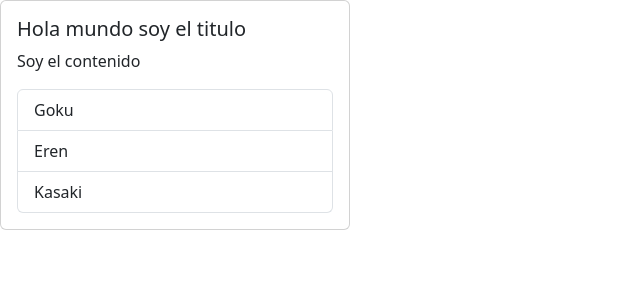
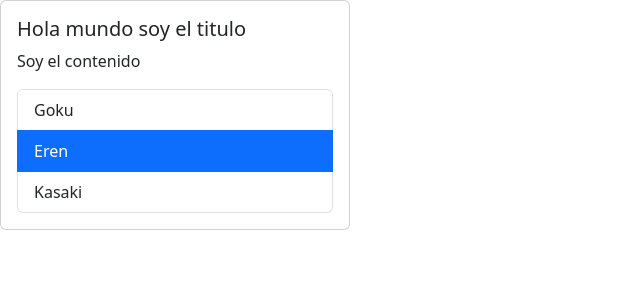
Before and after one commit to Jegis9/REACT-HolaMundo, a React (Vite) app in the folder react-app/: page / in a window 1280 px wide. Shown: the top 300 px of the page, without its empty margins (0-640 px from the left). Built offline with nearby package versions, Linux system fonts and the light colour scheme.

Commit message:
Gestion de estados

```diff
--- a/react-app/src/components/List.tsx
+++ b/react-app/src/components/List.tsx
@@ -1,22 +1,27 @@
+import { useState } from "react";
+
 type Props = {
   data: string[];
 };
 
 export default function List({ data }: Props) {
-  // SE CREA UNA FUNCION PARA PODER ENVIAR EL PARAMETRO
-  const handleClick = (e: string) => {
-    console.log(e);
+  //MANEJO DE ESTADO, QUE SIRVE PARA PODER DEFINIR EL VALOR INICIAL, NO DEBE DE CAMBIAR
+  const [index, setIndex] = useState(1);
+
+  //CUANDO SE HACE CLIC TOMA EL VALOR INDEX DEL ELEMENTO SELECCIONADO
+  const handleClick = (i: number) => {
+    setIndex(i);
   };
 
   return (
     <ul className="list-group">
-      {data.map((element) => (
+      {data.map((element, i) => (
         <li
-          //   SE LLAMA A LA FUNCION Y SE LE ENVIA COMO PARAMETRO EL ELEMENTO DE LA LISTA
-          //   PARA MOSTRAR CUANDO SE DE CLIC
-          onClick={() => handleClick(element)}
+          onClick={() => handleClick(i)}
           key={element}
-          className="list-group-item"
+          //SI EL INDEX CAMBIA AL SELECCIONADO COLOCA EL INDEX EN ACTIVO DE LO CONTRARIO NO
+          //RENDERIZA NINGUNA COSA
+          className={`list-group-item ${index == i ? "active" : ""}`}
         >
           {element}
         </li>
```
